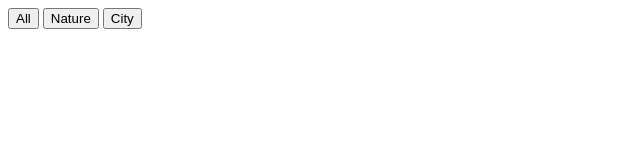
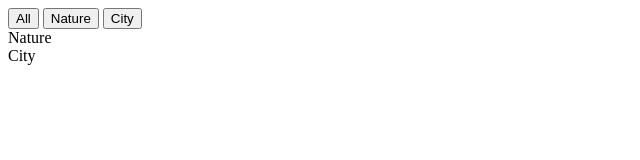
Before and after one commit to amandasfpe/jsgallerytest, a plain HTML site: page index.html in a window 1280 px wide. Shown: the full height of the page, 0-640 px from the left. Drawn offline with nearby package versions, Linux system fonts and the light colour scheme.

Commit message:
Update index.html

```diff
--- a/index.html
+++ b/index.html
@@ -38,8 +38,8 @@
 
 <!-- Gallery Items -->
 <div class="gallery">
-    <div class="gallery-item" data-category="nature"> <!-- Nature Item --> </div>
-    <div class="gallery-item" data-category="city"> <!-- City Item --> </div>
+    <div class="gallery-item" data-category="nature"> Nature </div>
+    <div class="gallery-item" data-category="city"> City </div>
     <!-- More items -->
 </div>
 
```
